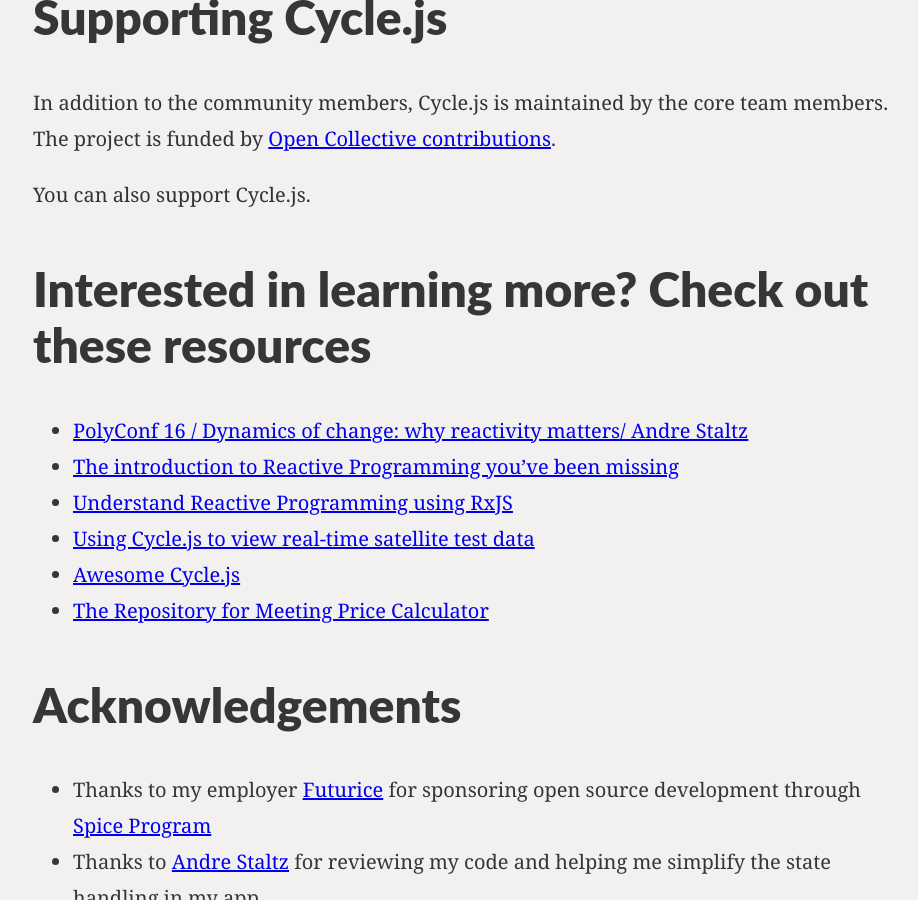
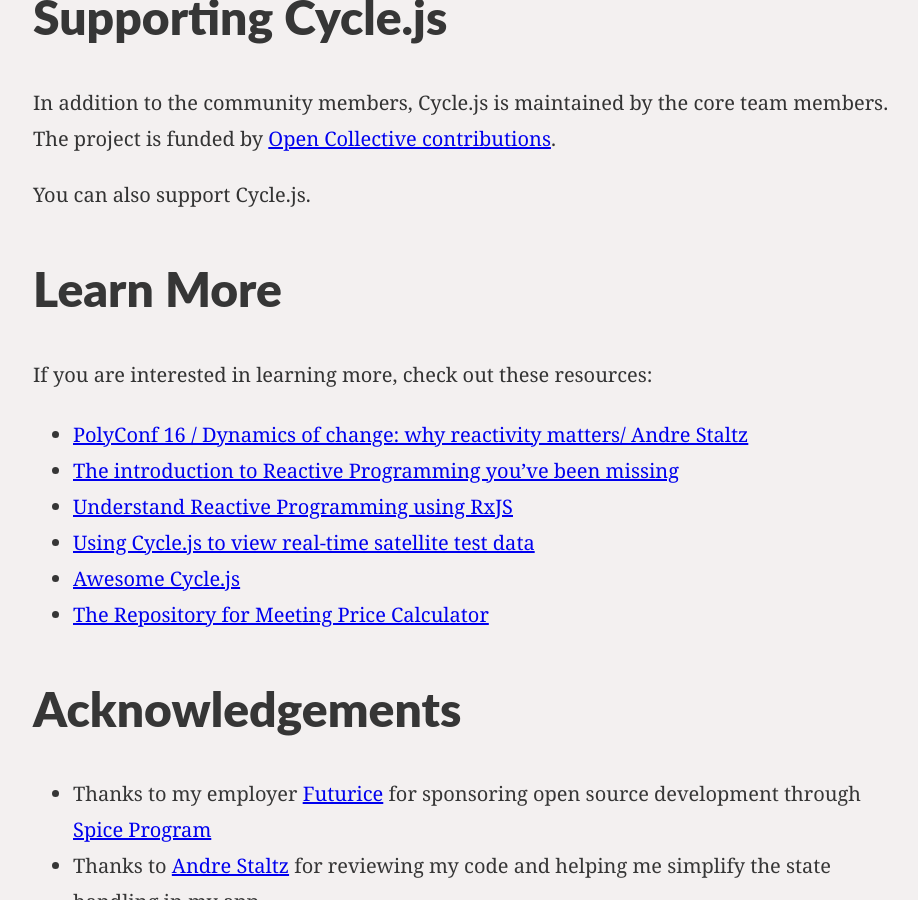
Before and after one commit to olpeh/olpeh.github.io, a Jekyll site: the page built from _posts/2018-04-03-i-learned-frp-by-learning-cyclejs.md, in a window 1280 px wide and 900 px high, scrolled down 19325 px. Shown: the whole window, without its empty margins (177-1095 px from the left). Built offline with Jekyll 4.4.1, drawn with Linux system fonts in a browser that asks for light colours; some of the changed text lies outside the part shown.

Commit message:
Fix title capitalizations

```diff
--- a/_posts/2018-04-03-i-learned-frp-by-learning-cyclejs.md
+++ b/_posts/2018-04-03-i-learned-frp-by-learning-cyclejs.md
@@ -398,7 +398,7 @@
 We can see that the `valueChangeReducer$` is responsible for updating the state when it receives a value change actions event.
 The default reducer sets the default state for the component, so that it can render something if no values are passed to it.
 
-### State management in Cycle.js
+### State Management in Cycle.js
 
 State management is well-known to be one of the biggest challenges in web development.
 There are tens of libraries which try to simplify state handling and help creating high quality web applications easily.
@@ -487,7 +487,7 @@
 
 This means that even though the component needs a state that consists of multiple values, it only needs to expose the "final" result, the value, to the component above it.
 
-### Testing Cycle.js applications
+### Testing Cycle.js Applications
 
 Testing Cycle.js applications is quite easy, since most of your functions are pure functions.
 Testing a pure function is easy since you know nothing outside of the function affects the output of the function and the function does not affect the outside world.
@@ -512,7 +512,9 @@
 
 You can also support Cycle.js.
 
-## Interested in learning more? Check out these resources
+## Learn More
+
+If you are interested in learning more, check out these resources:
 
 - [PolyConf 16 / Dynamics of change: why reactivity matters/ Andre Staltz](https://www.youtube.com/watch?v=v68ppDlvHqs)
 - [The introduction to Reactive Programming you've been missing](https://gist.github.com/staltz/868e7e9bc2a7b8c1f754)
```
